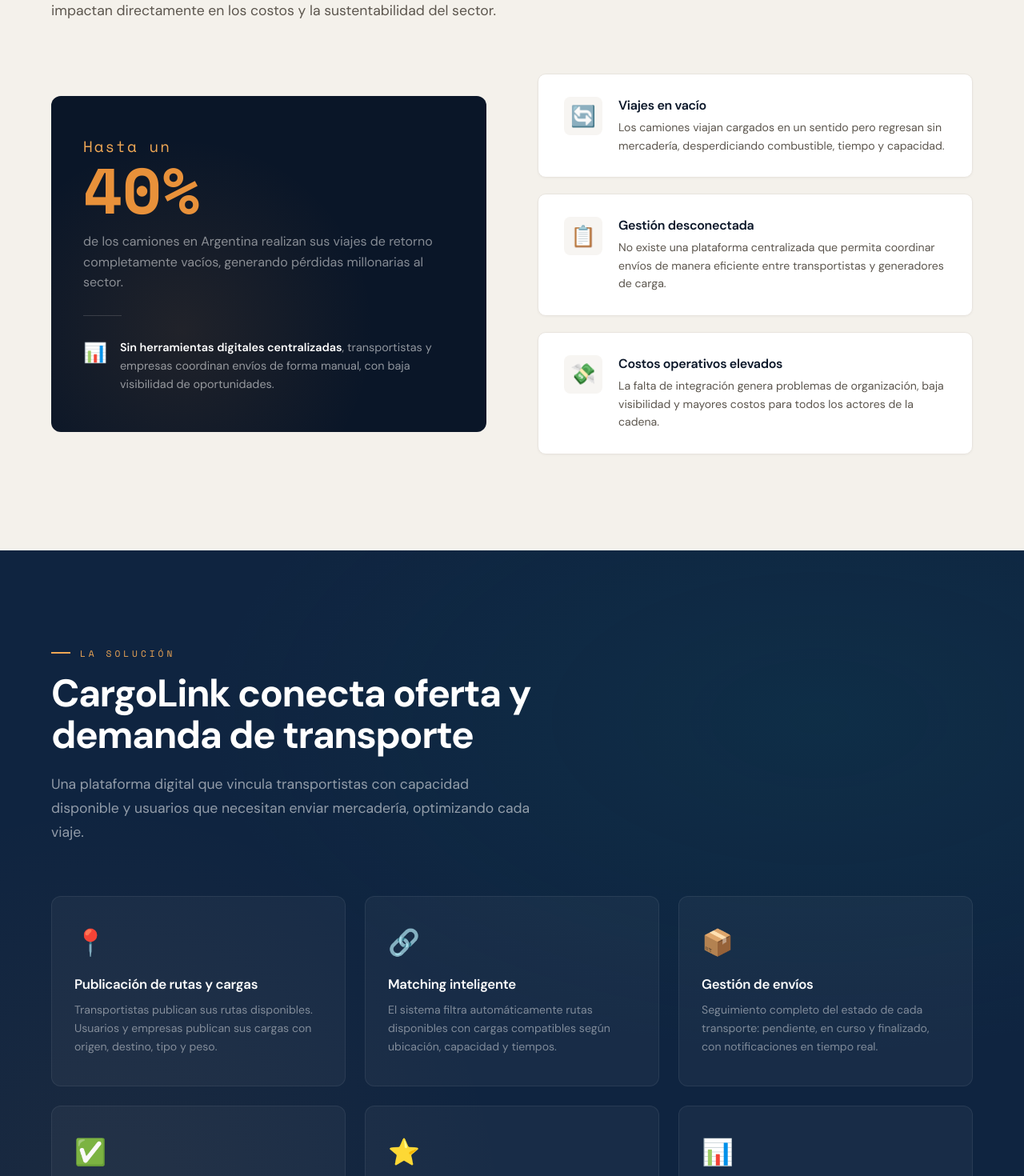
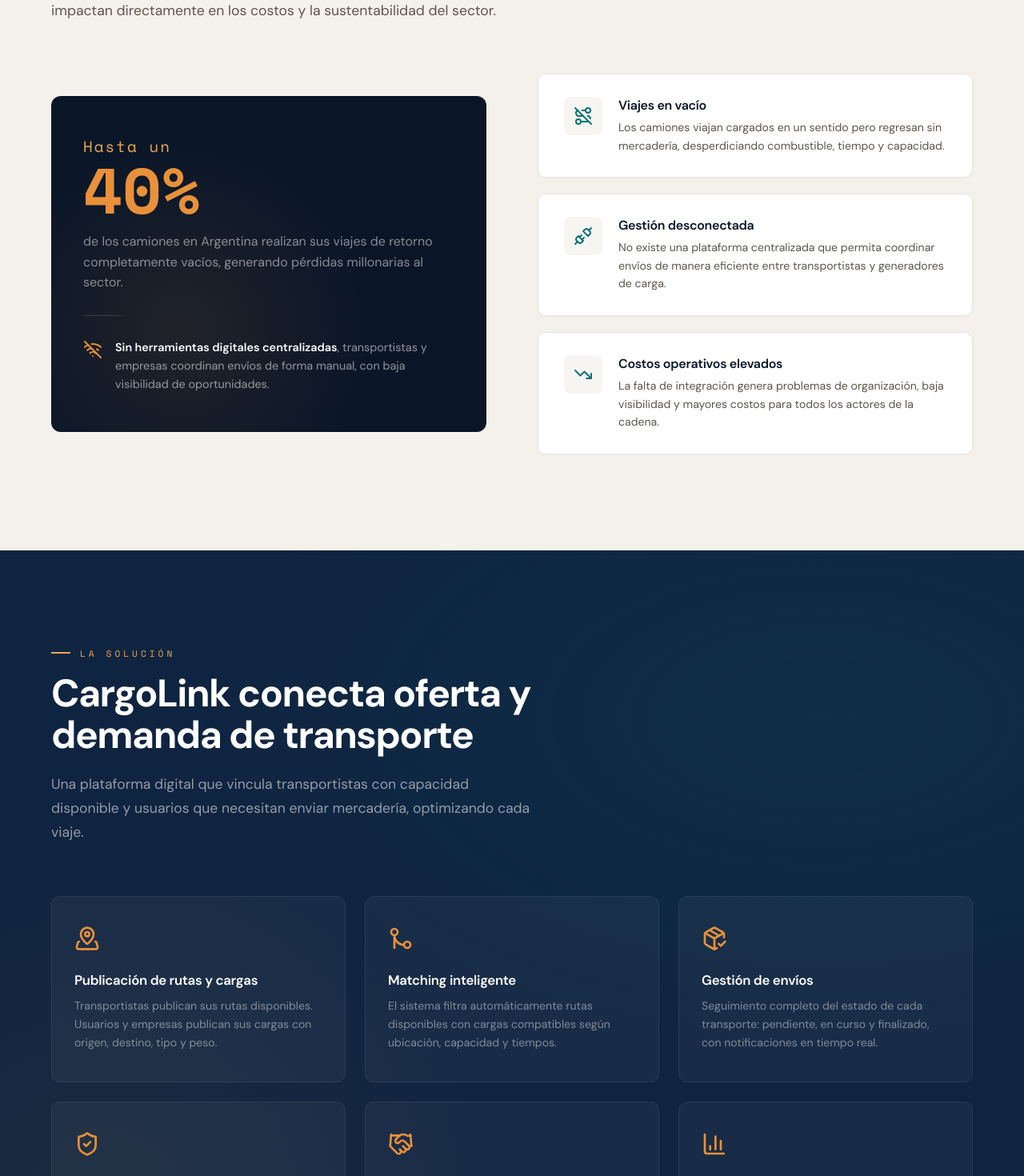
Before and after one commit to CargoLink-proyecto-final/Landing-Page-CargoLink, a React (Vite) app: page / in a window 1280 px wide. Shown: the part 1260-2730 px from the top of the page at 80% size. Built offline with nearby package versions, Linux system fonts and the light colour scheme.

Commit message:
feat: add lucide-react icons and update component implementations

```diff
--- a/package.json
+++ b/package.json
@@ -9,6 +9,7 @@
     "preview": "vite preview"
   },
   "dependencies": {
+    "lucide-react": "^1.8.0",
     "react": "^19.1.0",
     "react-dom": "^19.1.0"
   },
--- a/src/App.css
+++ b/src/App.css
@@ -272,10 +272,10 @@
     position: absolute;
     right: 8%;
     bottom: 15%;
-    font-size: 6rem;
     opacity: 0.08;
     animation: float 6s ease-in-out infinite;
     z-index: 1;
+    color: var(--white);
 }
 
 /* Stats bar */
@@ -399,9 +399,9 @@
     z-index: 2;
 }
 .problem-stat-small .icon {
-    font-size: 1.5rem;
     flex-shrink: 0;
     margin-top: 2px;
+    color: var(--amber);
 }
 .problem-stat-small .text {
     font-size: 0.9rem;
@@ -434,7 +434,6 @@
     box-shadow: 0 12px 32px rgba(0,0,0,0.08);
 }
 .problem-card .icon {
-    font-size: 1.6rem;
     flex-shrink: 0;
     width: 48px; height: 48px;
     background: var(--gray-100);
@@ -442,6 +441,7 @@
     display: flex;
     align-items: center;
     justify-content: center;
+    color: var(--teal);
 }
 .problem-card h3 {
     font-size: 1rem;
@@ -496,9 +496,9 @@
     transform: translateY(-4px);
 }
 .sol-card .icon {
-    font-size: 2rem;
     margin-bottom: 20px;
     display: block;
+    color: var(--amber);
 }
 .sol-card h3 {
     font-size: 1.05rem;
@@ -539,6 +539,9 @@
     color: var(--gray-600);
     font-family: var(--font-body);
     transition: all 0.25s;
+    display: inline-flex;
+    align-items: center;
+    gap: 8px;
 }
 .how-tab.active {
     background: var(--white);
@@ -624,8 +627,8 @@
     transform: translateY(-4px);
 }
 .feature-card .icon {
-    font-size: 1.6rem;
     margin-bottom: 16px;
+    color: var(--teal);
 }
 .feature-card h3 {
     font-size: 0.95rem;
@@ -723,9 +726,9 @@
     box-shadow: 0 24px 48px rgba(0,0,0,0.3);
 }
 .survey-card .icon {
-    font-size: 3rem;
     margin-bottom: 20px;
     display: block;
+    color: var(--amber);
 }
 .survey-card h3 {
     font-size: 1.3rem;
--- a/src/components/Features.jsx
+++ b/src/components/Features.jsx
@@ -1,12 +1,13 @@
+import { Users, Compass, PackagePlus, GitMerge, ScanSearch, LayoutDashboard } from 'lucide-react'
 import useScrollReveal from '../hooks/useScrollReveal'
 
 const features = [
-  { icon: '\u{1F464}', title: 'Perfiles diferenciados', desc: 'Tres tipos de usuario: chofer, particular y empresa, cada uno con funcionalidades adaptadas a sus necesidades.' },
-  { icon: '\u{1F6E3}\uFE0F', title: 'Gestión de rutas', desc: 'Los transportistas publican y administran sus rutas con origen, destino, capacidad y disponibilidad.' },
-  { icon: '\u{1F4E6}', title: 'Publicación de cargas', desc: 'Usuarios y empresas detallan sus necesidades de envío: tipo de mercadería, peso, ubicación y fechas.' },
-  { icon: '\u{1F3AF}', title: 'Matching automático', desc: 'Algoritmo que filtra rutas disponibles con cargas compatibles por ubicación, capacidad y tiempo.' },
-  { icon: '\u{1F50D}', title: 'Seguimiento de envíos', desc: 'Visualización del estado de cada transporte en tiempo real: pendiente, en curso o finalizado.' },
-  { icon: '\u{1F4C8}', title: 'Dashboard de métricas', desc: 'Indicadores de rendimiento y análisis operativo para la toma de decisiones estratégicas.' },
+  { Icon: Users, title: 'Perfiles diferenciados', desc: 'Tres tipos de usuario: chofer, particular y empresa, cada uno con funcionalidades adaptadas a sus necesidades.' },
+  { Icon: Compass, title: 'Gestión de rutas', desc: 'Los transportistas publican y administran sus rutas con origen, destino, capacidad y disponibilidad.' },
+  { Icon: PackagePlus, title: 'Publicación de cargas', desc: 'Usuarios y empresas detallan sus necesidades de envío: tipo de mercadería, peso, ubicación y fechas.' },
+  { Icon: GitMerge, title: 'Matching automático', desc: 'Algoritmo que filtra rutas disponibles con cargas compatibles por ubicación, capacidad y tiempo.' },
+  { Icon: ScanSearch, title: 'Seguimiento de envíos', desc: 'Visualización del estado de cada transporte en tiempo real: pendiente, en curso o finalizado.' },
+  { Icon: LayoutDashboard, title: 'Dashboard de métricas', desc: 'Indicadores de rendimiento y análisis operativo para la toma de decisiones estratégicas.' },
 ]
 
 export default function Features() {
@@ -27,7 +28,7 @@
         <div className="features-grid">
           {features.map((f, i) => (
             <div className={`feature-card reveal reveal-delay-${i + 1}`} key={i}>
-              <div className="icon">{f.icon}</div>
+              <div className="icon"><f.Icon size={28} /></div>
               <h3>{f.title}</h3>
               <p>{f.desc}</p>
             </div>
--- a/src/components/Hero.jsx
+++ b/src/components/Hero.jsx
@@ -1,9 +1,11 @@
+import { Truck } from 'lucide-react'
+
 export default function Hero() {
   return (
     <>
       <section className="hero">
         <div className="hero-grid"></div>
-        <div className="hero-truck">{'\u{1F69B}'}</div>
+        <div className="hero-truck"><Truck size={96} strokeWidth={1} /></div>
         <div className="container hero-content">
           <div className="hero-tag anim-fade-up">Plataforma logística</div>
           <h1 className="anim-fade-up anim-delay-1">
--- a/src/components/HowItWorks.jsx
+++ b/src/components/HowItWorks.jsx
@@ -1,4 +1,5 @@
 import { useState, useCallback } from 'react'
+import { Truck, Building2 } from 'lucide-react'
 import useScrollReveal from '../hooks/useScrollReveal'
 
 const transportistaSteps = [
@@ -21,7 +22,6 @@
 
   const handleTabClick = useCallback((tab) => {
     setActiveTab(tab)
-    // Re-trigger reveal on newly visible steps
     setTimeout(() => {
       const panel = document.getElementById(`panel-${tab}`)
       if (panel) {
@@ -52,13 +52,13 @@
             className={`how-tab${activeTab === 'transportista' ? ' active' : ''}`}
             onClick={() => handleTabClick('transportista')}
           >
-            {'\u{1F69B}'} Transportista
+            <Truck size={16} /> Transportista
           </button>
           <button
             className={`how-tab${activeTab === 'carga' ? ' active' : ''}`}
             onClick={() => handleTabClick('carga')}
           >
-            {'\u{1F4E6}'} Generador de carga
+            <Building2 size={16} /> Generador de carga
           </button>
         </div>
 
--- a/src/components/Problem.jsx
+++ b/src/components/Problem.jsx
@@ -1,3 +1,4 @@
+import { WifiOff, RouteOff, Unplug, TrendingDown } from 'lucide-react'
 import useScrollReveal from '../hooks/useScrollReveal'
 
 export default function Problem() {
@@ -27,7 +28,7 @@
             </div>
             <div className="problem-divider"></div>
             <div className="problem-stat-small">
-              <div className="icon">{'\u{1F4CA}'}</div>
+              <div className="icon"><WifiOff size={24} /></div>
               <div className="text">
                 <strong>Sin herramientas digitales centralizadas</strong>,
                 transportistas y empresas coordinan envíos de forma manual,
@@ -38,21 +39,21 @@
 
           <div className="problem-cards">
             <div className="problem-card reveal reveal-delay-1">
-              <div className="icon">{'\u{1F504}'}</div>
+              <div className="icon"><RouteOff size={24} /></div>
               <div>
                 <h3>Viajes en vacío</h3>
                 <p>Los camiones viajan cargados en un sentido pero regresan sin mercadería, desperdiciando combustible, tiempo y capacidad.</p>
               </div>
             </div>
             <div className="problem-card reveal reveal-delay-2">
-              <div className="icon">{'\u{1F4CB}'}</div>
+              <div className="icon"><Unplug size={24} /></div>
               <div>
                 <h3>Gestión desconectada</h3>
                 <p>No existe una plataforma centralizada que permita coordinar envíos de manera eficiente entre transportistas y generadores de carga.</p>
               </div>
             </div>
             <div className="problem-card reveal reveal-delay-3">
-              <div className="icon">{'\u{1F4B8}'}</div>
+              <div className="icon"><TrendingDown size={24} /></div>
               <div>
                 <h3>Costos operativos elevados</h3>
                 <p>La falta de integración genera problemas de organización, baja visibilidad y mayores costos para todos los actores de la cadena.</p>
--- a/src/components/Solution.jsx
+++ b/src/components/Solution.jsx
@@ -1,3 +1,4 @@
+import { MapPinned, GitMerge, PackageCheck, ShieldCheck, Handshake, BarChart3 } from 'lucide-react'
 import useScrollReveal from '../hooks/useScrollReveal'
 
 export default function Solution() {
@@ -17,32 +18,32 @@
 
         <div className="solution-features">
           <div className="sol-card reveal reveal-delay-1">
-            <span className="icon">{'\u{1F4CD}'}</span>
+            <span className="icon"><MapPinned size={32} /></span>
             <h3>Publicación de rutas y cargas</h3>
             <p>Transportistas publican sus rutas disponibles. Usuarios y empresas publican sus cargas con origen, destino, tipo y peso.</p>
           </div>
           <div className="sol-card reveal reveal-delay-2">
-            <span className="icon">{'\u{1F517}'}</span>
+            <span className="icon"><GitMerge size={32} /></span>
             <h3>Matching inteligente</h3>
             <p>El sistema filtra automáticamente rutas disponibles con cargas compatibles según ubicación, capacidad y tiempos.</p>
           </div>
           <div className="sol-card reveal reveal-delay-3">
-            <span className="icon">{'\u{1F4E6}'}</span>
+            <span className="icon"><PackageCheck size={32} /></span>
             <h3>Gestión de envíos</h3>
             <p>Seguimiento completo del estado de cada transporte: pendiente, en curso y finalizado, con notificaciones en tiempo real.</p>
           </div>
           <div className="sol-card reveal reveal-delay-4">
-            <span className="icon">{'\u2705'}</span>
+            <span className="icon"><ShieldCheck size={32} /></span>
             <h3>Validación de identidad</h3>
             <p>Verificación de choferes mediante DNI y controles asociados a AFIP/ARCA para garantizar la confiabilidad.</p>
           </div>
           <div className="sol-card reveal reveal-delay-5">
-            <span className="icon">{'\u2B50'}</span>
+            <span className="icon"><Handshake size={32} /></span>
             <h3>Sistema de valoraciones</h3>
             <p>Calificaciones y comentarios entre transportistas y usuarios para construir confianza en la plataforma.</p>
           </div>
           <div className="sol-card reveal reveal-delay-6">
-            <span className="icon">{'\u{1F4CA}'}</span>
+            <span className="icon"><BarChart3 size={32} /></span>
             <h3>Métricas y dashboard</h3>
             <p>Paneles de análisis con indicadores de rendimiento para que empresas y administradores tomen mejores decisiones.</p>
           </div>
--- a/src/components/Survey.jsx
+++ b/src/components/Survey.jsx
@@ -1,3 +1,4 @@
+import { Truck, Building2 } from 'lucide-react'
 import useScrollReveal from '../hooks/useScrollReveal'
 
 export default function Survey() {
@@ -18,7 +19,7 @@
 
         <div className="survey-cards">
           <div className="survey-card reveal reveal-delay-3">
-            <span className="icon">{'\u{1F69B}'}</span>
+            <span className="icon"><Truck size={48} strokeWidth={1.5} /></span>
             <h3>Soy Transportista</h3>
             <p>Si sos chofer o tenés una flota de transporte, tu experiencia es clave para diseñar las herramientas que realmente necesitás.</p>
             <a href="https://forms.gle/wChxrHiG7cuKpF9QA" target="_blank" rel="noopener" className="btn-survey btn-survey-amber">
@@ -26,7 +27,7 @@
             </a>
           </div>
           <div className="survey-card reveal reveal-delay-4">
-            <span className="icon">{'\u{1F3ED}'}</span>
+            <span className="icon"><Building2 size={48} strokeWidth={1.5} /></span>
             <h3>Genero Cargas</h3>
             <p>Si sos particular o empresa que necesita enviar mercadería, contanos cómo podemos simplificar tu logística.</p>
             <a href="https://forms.gle/eo6oc5dK1v2U9CMA6" target="_blank" rel="noopener" className="btn-survey btn-survey-teal">
--- a/src/components/Team.jsx
+++ b/src/components/Team.jsx
@@ -1,9 +1,9 @@
 import useScrollReveal from '../hooks/useScrollReveal'
 
 const members = [
-  { initials: 'SB', name: 'Simón Barrale', role: 'Desarrollador' },
-  { initials: 'MF', name: 'Manuel Frias', role: 'Desarrollador' },
-  { initials: 'VM', name: 'Vicente Monzo', role: 'Desarrollador' },
+  { initials: 'SB', name: 'Simón Barrale', role: 'Dev y QA' },
+  { initials: 'MF', name: 'Manuel Frias', role: 'Project Manager y Dev' },
+  { initials: 'VM', name: 'Vicente Monzo', role: 'Scrum Master y QA' },
 ]
 
 export default function Team() {
```
Also changed, not shown: 1 other file (tests, documents, lock files or other folders).
